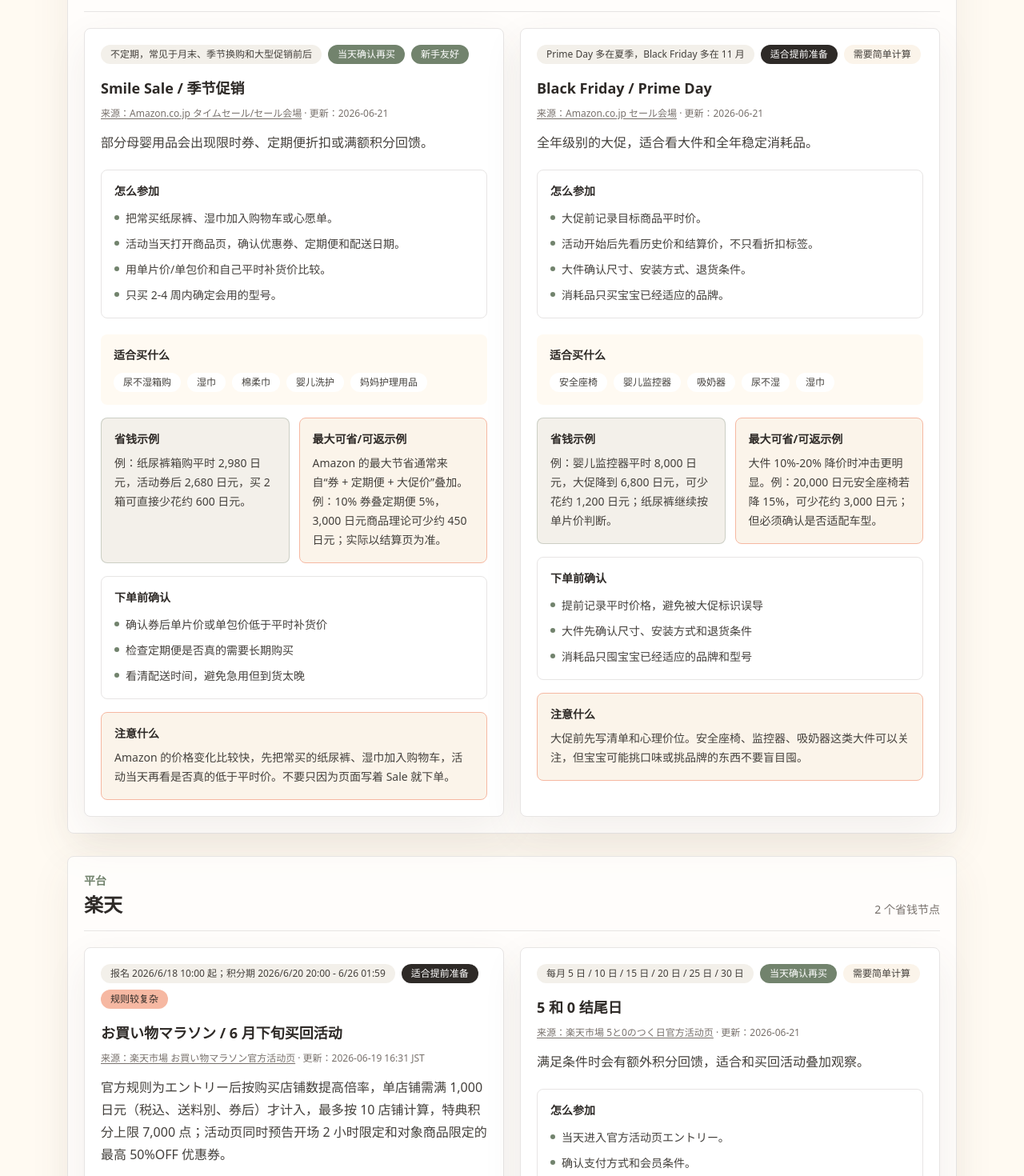
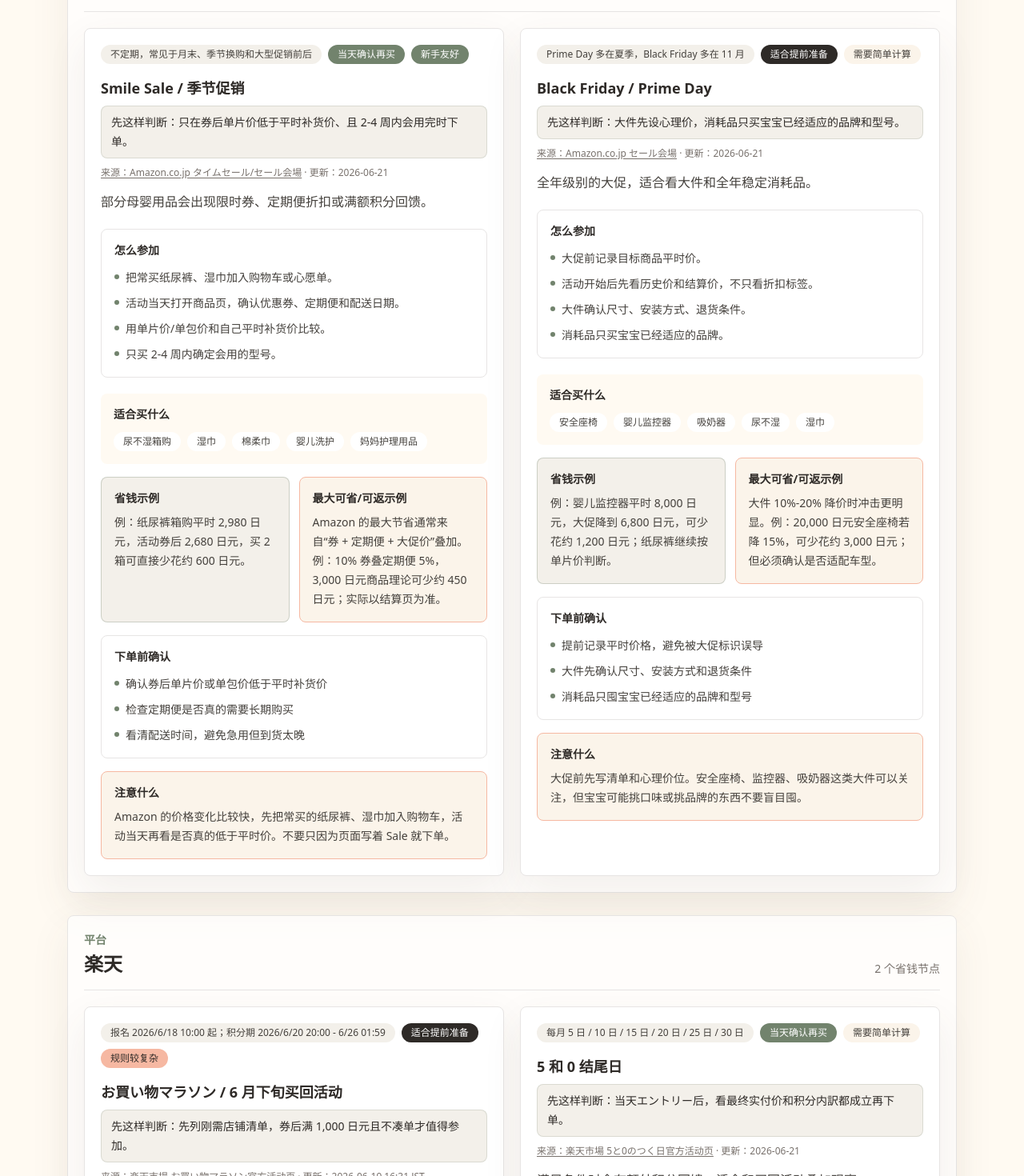
Before and after one commit to fengchuanli/mama-save-jp, a Next.js app: page /calendar in a window 1280 px wide. Shown: the part 1080-2550 px from the top of the page at 80% size. Built offline with nearby package versions, Linux system fonts and the light colour scheme.

Commit message:
补充省钱日历决策提示

```diff
--- a/components/CalendarCard.tsx
+++ b/components/CalendarCard.tsx
@@ -56,6 +56,9 @@ export function CalendarCard({ event }: { event: CalendarEvent }) {
         </span>
       </div>
       <h3 className="text-base font-semibold leading-7 text-ink sm:text-lg">{event.eventName}</h3>
+      <p className="mt-2 rounded-lg border border-tea/20 bg-mist px-3 py-2 text-sm font-medium leading-6 text-ink">
+        先这样判断：{event.decisionHint}
+      </p>
       {(event.sourceName || event.updatedAt) && (
         <p className="mt-1.5 text-xs leading-5 text-stone-500 sm:mt-2">
           {event.sourceName && event.sourceUrl ? (
--- a/data/shopping-calendar.json
+++ b/data/shopping-calendar.json
@@ -7,6 +7,7 @@
     "benefit": "部分母婴用品会出现限时券、定期便折扣或满额积分回馈。",
     "reminder": "Amazon 的价格变化比较快，先把常买的纸尿裤、湿巾加入购物车，活动当天再看是否真的低于平时价。不要只因为页面写着 Sale 就下单。",
     "buyingTiming": "same-day",
+    "decisionHint": "只在券后单片价低于平时补货价、且 2-4 周内会用完时下单。",
     "checkBeforeBuying": [
       "确认券后单片价或单包价低于平时补货价",
       "检查定期便是否真的需要长期购买",
@@ -41,6 +42,7 @@
     "benefit": "全年级别的大促，适合看大件和全年稳定消耗品。",
     "reminder": "大促前先写清单和心理价位。安全座椅、监控器、吸奶器这类大件可以关注，但宝宝可能挑口味或挑品牌的东西不要盲目囤。",
     "buyingTiming": "prepare",
+    "decisionHint": "大件先设心理价，消耗品只买宝宝已经适应的品牌和型号。",
     "checkBeforeBuying": [
       "提前记录平时价格，避免被大促标识误导",
       "大件先确认尺寸、安装方式和退货条件",
@@ -75,6 +77,7 @@
     "benefit": "官方规则为エントリー后按购买店铺数提高倍率，单店铺需满 1,000 日元（税込、送料別、券后）才计入，最多按 10 店铺计算，特典积分上限 7,000 点；活动页同时预告开场 2 小时限定和对象商品限定的最高 50%OFF 优惠券。",
     "reminder": "适合把本来要买的尿不湿、辅食、湿巾、姓名贴集中到 6/20 晚上后下单。6/20 20:00 开场前可先领取优惠券，但不要因为“最高 50%OFF”就临时凑单；特典积分预计 2026/7/15 左右发放，期限到 2026/8/31 23:59。",
     "buyingTiming": "prepare",
+    "decisionHint": "先列刚需店铺清单，券后满 1,000 日元且不凑单才值得参加。",
     "checkBeforeBuying": [
       "先エントリー，并提前领取目标店铺或对象商品优惠券",
       "确认每个店铺券后满 1,000 日元且不含送料",
@@ -110,6 +113,7 @@
     "benefit": "满足条件时会有额外积分回馈，适合和买回活动叠加观察。",
     "reminder": "需要提前确认是否要报名参加活动，以及支付方式是否满足条件。不要只看积分倍率，也要看券后价格。",
     "buyingTiming": "same-day",
+    "decisionHint": "当天エントリー后，看最终实付价和积分内訳都成立再下单。",
     "checkBeforeBuying": [
       "确认当天活动是否已エントリー",
       "确认支付方式和会员条件是否符合",
@@ -143,6 +147,7 @@
     "benefit": "官方首页显示新一轮チラシ、WEB限定ミミよりコレクション和月間奉仕品已开始，适合顺手看夏季童装、小件育儿用品和消耗品补货。",
     "reminder": "目前官方首页能确认活动期间和品类入口，但未能在可读页面确认具体单品价格。建议只把它当作到店/线上比价提醒，看到纸尿裤、手口湿巾、母乳垫等商品时再核对单价和库存。",
     "buyingTiming": "watch",
+    "decisionHint": "先当作比价提醒，只有看到具体单价、尺码和库存后再买。",
     "checkBeforeBuying": [
       "到店或线上看到具体商品后再核对单价",
       "童装先确认季节、尺码和可穿月份",
@@ -177,6 +182,7 @@
     "benefit": "官方 Online Shop 页面显示，每月 3 和 8 结尾日対象カテゴリ商品积分 10 倍，対象カテゴリ覆盖マタニティ・ママ、ベビー服、ベビーカー・チャイルドシート、纸尿裤/湿巾、授乳用品、ベビーケア、食品、通园用品等。",
     "reminder": "适合把本来要在赤ちゃん本舗买的辅食、奶瓶配件、宝宝餐具、通园小物或需要安心看品牌的用品放到 3/8 结尾日再确认。它是 Online Shop 限定企划，积分活动重叠时通常优先适用付与率更高的活动；仍要和 Amazon、楽天、西松屋对比实付价和送料门槛。",
     "buyingTiming": "same-day",
+    "decisionHint": "只买対象カテゴリ刚需，积分 10 倍仍要和其他平台含运费价比较。",
     "checkBeforeBuying": [
       "确认下单时间在当天 10:00 到次日 09:59 之间",
       "确认商品属于官方列出的ポイント10倍対象カテゴリ",
@@ -213,6 +219,7 @@
     "benefit": "常见为单品折扣、全场部分品类折扣或积分回馈。",
     "reminder": "药妆店适合临时补货和小件刚需，不一定适合大量箱购。买前看优惠券适用范围，有些母婴品类可能被排除。",
     "buyingTiming": "same-day",
+    "decisionHint": "适合小额急用补货，大量囤货先和电商箱购价比较。",
     "checkBeforeBuying": [
       "确认 App 优惠券是否排除母婴用品",
       "比对线上箱购价，别为小券大量囤货",
@@ -247,6 +254,7 @@
     "benefit": "官方规则为エントリー后，使用 PayPayクレジット、PayPay残高等、PayPayカード、PayPayカード ゴールド或ヤフーショッピング商品券等指定支付方式，对対象金額付与 +4% PayPayポイント（期間限定），上限 1,000 円相当。",
     "reminder": "适合在 6/25 看纸尿裤、湿巾箱购、婴儿洗护和儿童家具等本来要买的东西。必须先エントリー再下单；対象金額按税抜商品价扣除优惠券后计算，不含送料和手数料。期間限定ポイント不是现金，付与翌日后最短 30 日以后的月末到期。",
     "buyingTiming": "same-day",
+    "decisionHint": "先エントリー，再按含运费单价判断，别把 +4% 当直接降价。",
     "checkBeforeBuying": [
       "先确认 6/25 当天已エントリー，且用同一 Yahoo! JAPAN ID 下单",
       "确认支付方式属于官方指定范围，エントリー前订单不计入",
@@ -282,6 +290,7 @@
     "benefit": "PayPay 官方活动页显示超PayPay祭和 PayPayスクラッチ已开始。PayPayスクラッチ为 200 日元以上/次的対象決済发放抽选，需本人确认；当选时 1 等 100%、2 等 5%、3 等 0.5% PayPayポイント，付与上限为 10 万点/回および期間。",
     "reminder": "这不是确定折扣，也不是母婴商品专属活动。适合本来就要买宝宝洗护、湿巾小包装、妈妈用品时顺手确认；不要为了抽选或“最大返还”改变购买计划。スギ薬局联动活动也在进行，但多为后日可用 PayPay クーポン，需确认対象店舗、対象外商品和利用期间。",
     "buyingTiming": "watch",
+    "decisionHint": "本来就要买时顺手用，抽选不中也能接受才参加。",
     "checkBeforeBuying": [
       "确认目标门店或线上平台是否属于 PayPayスクラッチ 対象",
       "确认本人确认、支付方式和 200 日元以上/次等条件是否满足",
@@ -317,6 +326,7 @@
     "benefit": "AEON 系列店铺如果出现 PayPay 或地区消费返还活动，适合顺手看尿不湿、湿巾、奶粉周边、宝宝洗护和家庭日用品。",
     "reminder": "目前站内不要把 AEON + PayPay 写成固定长期优惠。很多返点活动是地区、门店、支付方式或期间限定，必须确认活动页、店头海报和结账方式后再买。",
     "buyingTiming": "watch",
+    "decisionHint": "必须先确认本地门店参加，未确认前只当线索不当优惠。",
     "checkBeforeBuying": [
       "确认具体 AEON 店铺是否参加活动",
       "确认是否必须使用 PayPay 指定支付方式",
@@ -352,6 +362,7 @@
     "benefit": "楽天ペイ活动适合关注街中门店支付返点，若覆盖药妆店或超市，可用于宝宝洗护、湿巾小包装、妈妈用品等日常小额补货。",
     "reminder": "楽天ペイ和楽天市場不是同一套购物场景。线下支付活动要看対象店舗、エントリー、支払い方法和ポイント付与条件。",
     "buyingTiming": "watch",
+    "decisionHint": "适合线下小额补货，确认门店参加后再和电商价比较。",
     "checkBeforeBuying": [
       "确认活动是否需要エントリー",
       "确认门店是否支持楽天ペイ且参加活动",
@@ -386,6 +397,7 @@
     "benefit": "d払い官方活动页按街のお店、ネットのお店等分类展示活动。若覆盖药妆店、超市或网购平台，可作为母婴日用品补货前的检查项。",
     "reminder": "d払い活动常和 dポイント、dカード、エントリー条件相关。不是所有店铺和商品都参加，别为了返点改变本来不需要的购买计划。",
     "buyingTiming": "watch",
+    "decisionHint": "先分清街中/网购活动，エントリー和上限都确认后才计算收益。",
     "checkBeforeBuying": [
       "确认活动分类是街のお店还是ネットのお店",
       "确认是否已エントリー",
@@ -420,6 +432,7 @@
     "benefit": "au PAY 活动如果覆盖附近药妆店、超市或商场，可用于宝宝洗护、日用品和临时补货。适合和 PayPay、楽天ペイ、d払い一起比较。",
     "reminder": "au PAY 活动同样要看対象店舗、決済方法、還元上限和ポイント有效期。母婴用品省钱优先看刚需和实际付款金额。",
     "buyingTiming": "watch",
+    "decisionHint": "只在目标门店和支付条件明确时使用，不为返点买非刚需。",
     "checkBeforeBuying": [
       "确认目标门店是否参加 au PAY 活动",
       "确认是否需要领取优惠券或满足会员条件",
--- a/lib/types.ts
+++ b/lib/types.ts
@@ -36,6 +36,7 @@ export type CalendarEvent = {
   benefit: string;
   reminder: string;
   buyingTiming: "prepare" | "same-day" | "watch";
+  decisionHint: string;
   checkBeforeBuying: string[];
   suitableItems: string[];
   participationSteps?: string[];
```
Also changed, not shown: scripts/validate-content.mjs (+14 -1 lines), 1 other file (tests, documents, lock files or other folders).
